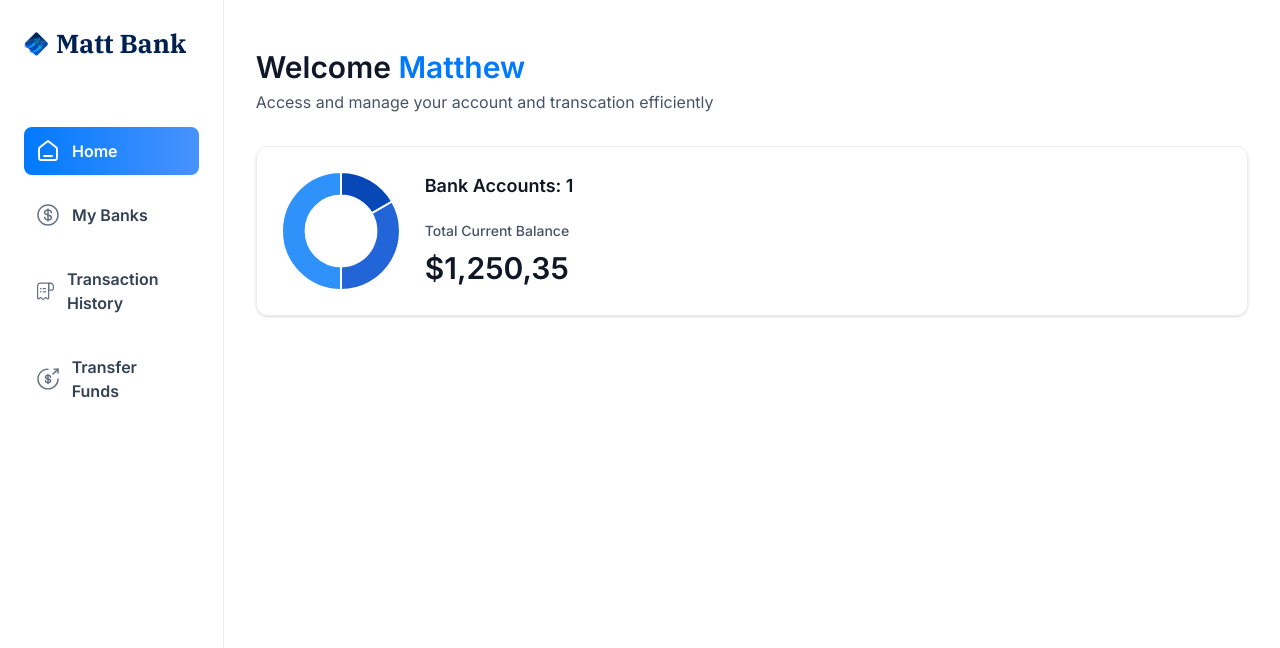
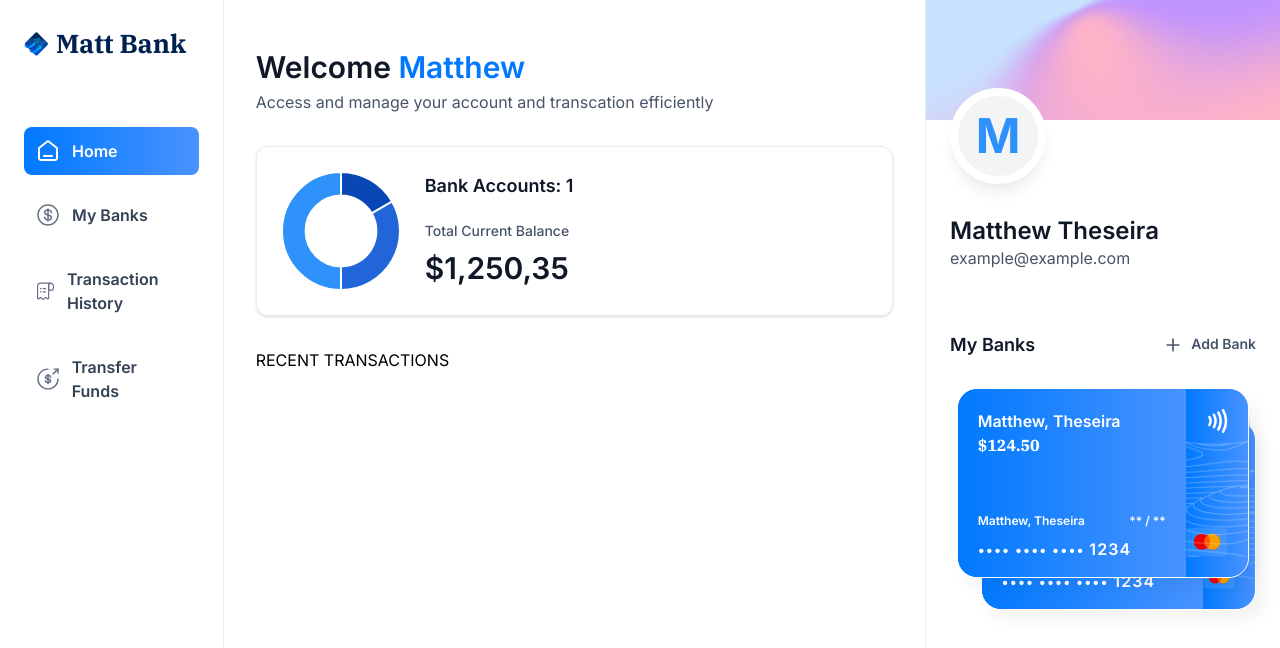
Before and after one commit to Matt-T993/banking-app, a Next.js app: page / in a window 1280 px wide. Shown: the top 648 px of the page. Built offline with nearby package versions, Linux system fonts and the light colour scheme.

Commit message:
implement the complete layout

```diff
--- /dev/null
+++ b/app/(root)/my-banks/page.tsx
@@ -0,0 +1,7 @@
+import React from "react";
+
+const MyBanks = () => {
+  return <div>MyBanks</div>;
+};
+
+export default MyBanks;
--- a/app/(root)/page.tsx
+++ b/app/(root)/page.tsx
@@ -1,9 +1,10 @@
 import HeaderBox from '@/components/HeaderBox'
+import RightSidebar from '@/components/RightSidebar'
 import TotalBalanceBox from '@/components/TotalBalanceBox'
 import React from 'react'
 
 const Home = () => {
-  const loggedIn = {firstName: 'Matthew'}
+  const loggedIn = {firstName: 'Matthew', lastName: 'Theseira', email: 'example@example.com'}
   return (
     <section className='home'>
       <div className='home-content'>
@@ -21,7 +22,14 @@
 
          />
         </header>
+
+        RECENT TRANSACTIONS
       </div>
+      <RightSidebar
+      user={loggedIn}
+      transactions={[]}
+      banks={[{currentBalance: 124.50}, {currentBalance: 500.50}]}
+      />
     </section>
   )
 }
--- /dev/null
+++ b/app/(root)/payment-transfer/page.tsx
@@ -0,0 +1,9 @@
+import React from 'react'
+
+const Transfer = () => {
+  return (
+    <div>Transfer</div>
+  )
+}
+
+export default Transfer
--- /dev/null
+++ b/app/(root)/transaction-history/page.tsx
@@ -0,0 +1,9 @@
+import React from 'react'
+
+const TransactionHistory = () => {
+  return (
+    <div>TransactionHistory</div>
+  )
+}
+
+export default TransactionHistory
--- /dev/null
+++ b/components/BankCard.tsx
@@ -0,0 +1,57 @@
+import { formatAmount } from "@/lib/utils";
+import Image from "next/image";
+import Link from "next/link";
+import React from "react";
+
+const BankCard = ({
+  account,
+  userName,
+  showBalance = true,
+}: CreditCardProps) => {
+  return (
+    <div className="flex flex-col">
+      <Link href="/" className="bank-card">
+        <div className="bank-card_content">
+          <div>
+            <h1 className="text-16 font-semibold text-white">
+              {account.name || userName}
+            </h1>
+            <p className="font-ibm-plex-serif font-black text-white">
+              {formatAmount(account.currentBalance)}
+            </p>
+          </div>
+          <article className="flex flex-col gap-2">
+            <div className="flex justify-between">
+              <h1 className="text-12 font-semibold text-white">{userName}</h1>
+              <h2 className="text-12 font-semibold text-white">** / **</h2>
+            </div>
+            <p className="text-14 font-semibold tracking-[1.1px] text-white">
+
+              •••• •••• •••• <span className="text-16">1234</span>
+            </p>
+          </article>
+        </div>
+        <div className="bank-card_icon">
+          <Image src="/icons/PayPass.svg" width={20} height={24} alt="pay" />
+          <Image
+            src="/icons/mastercard.svg"
+            width={45}
+            height={32}
+            alt="mastercard"
+            className="ml-8"
+          />
+        </div>
+        <Image
+          src="/icons/lines.png"
+          width={316}
+          height={190}
+          alt="lines"
+          className="absolute top-0 left-0"
+        />
+      </Link>
+      {/* COPY */}
+    </div>
+  );
+};
+
+export default BankCard;
--- /dev/null
+++ b/components/RightSidebar.tsx
@@ -0,0 +1,61 @@
+import Image from "next/image";
+import Link from "next/link";
+import React from "react";
+import BankCard from "./BankCard";
+
+const RightSidebar = ({ user, transactions, banks }: RightSidebarProps) => {
+  return (
+    <aside className="right-sidebar">
+      <section className="flex flex-col pb-8">
+        <div className="profile-banner" />
+        <div className="profile">
+          <div className="profile-img">
+            <span className="text-5xl font-bold text-blue-500">
+              {user.firstName[0]}
+            </span>
+          </div>
+
+          <div className="profile-details">
+            <h1 className="profile-name">
+              {user.firstName} {user.lastName}
+            </h1>
+            <p className="profile-email">{user.email}</p>
+          </div>
+        </div>
+      </section>
+      <section className="banks">
+        <div className="flex w-full justify-between">
+          <h2 className="header-2">My Banks</h2>
+          <Link href="/" className="flex gap-2">
+            <Image src="/icons/plus.svg" width={20} height={20} alt="plus" />
+            <h2 className="text-14 font-semibold text-gray-600">Add Bank</h2>
+          </Link>
+        </div>
+        {banks?.length > 0 && (
+          <div className="relative flex flex-1 flex-col items-center justify-center gap-5">
+            <div className="relative z-10">
+              <BankCard
+                key={banks[0].$id}
+                account={banks[0]}
+                userName={`${user.firstName}, ${user.lastName}`}
+                showbalance={false}
+              />
+            </div>
+            {banks[1] && (
+              <div className="absolute right-0 top-8 z-0 w-[90%]">
+                <BankCard
+                  key={banks[1].$id}
+                  account={banks[1]}
+                  userName={`${user.firstName}, ${user.lastName}`}
+                  showbalance={false}
+                />
+              </div>
+            )}
+          </div>
+        )}
+      </section>
+    </aside>
+  );
+};
+
+export default RightSidebar;
```
